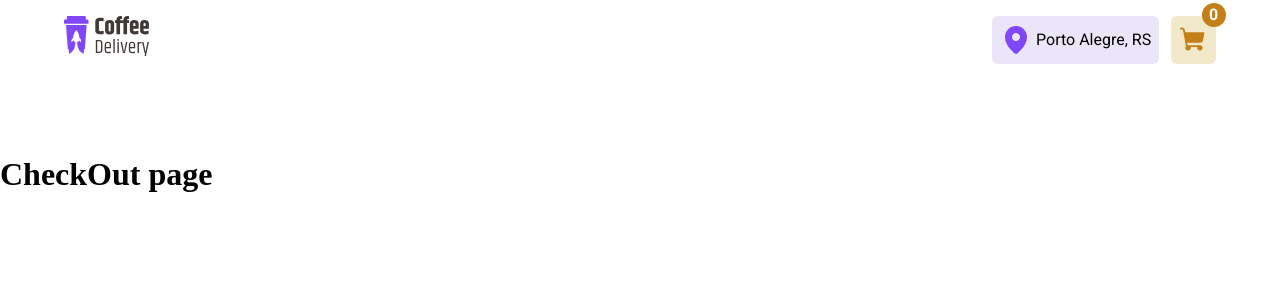
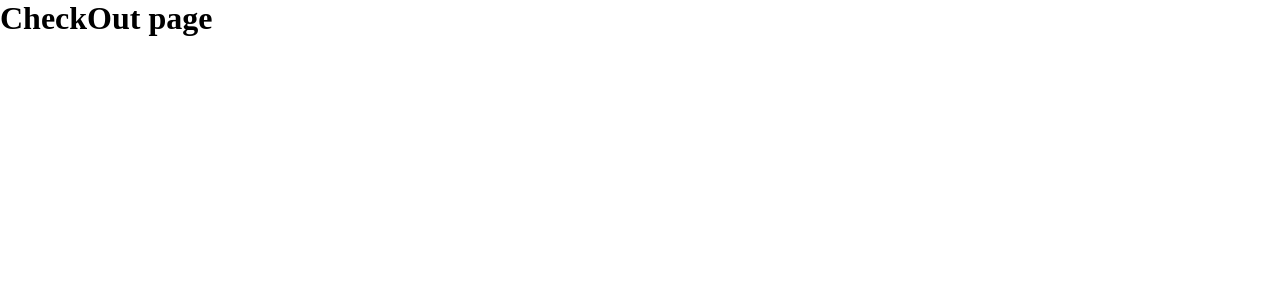
Before and after one commit to D1ogooo/CoffeeDelivery, a React (Vite) app: page /checkout in a window 1280 px wide. Shown: the top 300 px of the page. Built offline with nearby package versions, Linux system fonts and the light colour scheme.

Commit message:
parte frontal principal quase terminada

```diff
--- a/src/components/Header/index.tsx
+++ b/src/components/Header/index.tsx
@@ -1,5 +1,5 @@
 import { useCounter } from '../../hooks/useCounter'
-import { HeaderContainer, Internal } from './style'
+import { HeaderContainer, Internal, DivCart, LogoSection } from './style'
 import Logo from '../../images/Logo.svg'
 import IconLcal from '../../images/Icon_local.svg'
 import YellowCart from '../../images/IconCard_yellow.svg'
@@ -12,20 +12,20 @@ export const Header = () => {
    <div style={{ width: '100%', marginBottom: '5.75rem' }}>
     <HeaderContainer>
      <Internal>
-      <section>
+      <LogoSection to='/'>
        <img src={Logo} alt="" />
-      </section>
+      </LogoSection>
       <section>
        <div>
         <img src={IconLcal} alt="" />
         <p>Porto Alegre, RS</p>
        </div>
-       <div>
+       <DivCart to='/checkout'>
         <img src={YellowCart} alt="" />
         <section>
         <p>{items.length}</p>
         </section>
-       </div>
+        </DivCart>
       </section>
      </Internal>
     </HeaderContainer>
--- a/src/components/Header/style.ts
+++ b/src/components/Header/style.ts
@@ -1,7 +1,9 @@
 import styled from 'styled-components'
 import { Container } from '../../style/global'
+import { Link } from 'react-router-dom'
 
 export const HeaderContainer = styled(Container)``
+export const LogoSection = styled(Link)``
 
 export const Internal = styled.div`
  display: flex;
@@ -36,9 +38,11 @@ export const Internal = styled.div`
     line-height: 130%;
    }
   }
+ }
+`
 
-  div:nth-child(2) {
-   cursor: pointer;
+export const DivCart = styled(Link)`
+ cursor: pointer;
    display: flex;
    padding: .5rem;
    justify-content: center;
@@ -68,6 +72,4 @@ export const Internal = styled.div`
     width: 1.8rem;
     height: 1.8rem;
    }
-  }
- }
 `
--- a/src/main.tsx
+++ b/src/main.tsx
@@ -1,20 +1,18 @@
-import React from 'react'
-import ReactDOM from 'react-dom/client'
-import { GlobalStyle } from './style/global.ts'
-import { ThemeProvider } from 'styled-components'
-import { Theme } from './style/theme.ts'
-import { CoffeeRoutes } from './routes/index.tsx'
-import { DefaultLayout } from './layouts/DefaultLayout.tsx'
-import { CounterProvider } from './hooks/useCounter.tsx'
+import React from 'react';
+import ReactDOM from 'react-dom/client';
+import { GlobalStyle } from './style/global.ts';
+import { ThemeProvider } from 'styled-components';
+import { Theme } from './style/theme.ts';
+import { CoffeeRoutes } from './routes/index.tsx';
+import { CounterProvider } from './hooks/useCounter.tsx';
 
 ReactDOM.createRoot(document.getElementById('root')!).render(
   <React.StrictMode>
-   <CounterProvider>
-   <ThemeProvider theme={Theme}>
-    <DefaultLayout/>
-     <CoffeeRoutes/>
-     <GlobalStyle/>
-   </ThemeProvider>
-   </CounterProvider>
-  </React.StrictMode>,
-)
+    <CounterProvider>
+      <ThemeProvider theme={Theme}>
+       <CoffeeRoutes />
+       <GlobalStyle />
+      </ThemeProvider>
+    </CounterProvider>
+  </React.StrictMode>
+);
--- a/src/pages/Home/index.tsx
+++ b/src/pages/Home/index.tsx
@@ -1,3 +1,4 @@
+import { Header } from '../../components/Header';
 import { FirstSectionInSection, Main, SecondSectionInSection, Coffees, Tipos } from './style';
 import { Container } from '../../style/global';
 import { Contador } from '../../components/Contador';
@@ -10,6 +11,8 @@ import QuartoDetail from '../../images/cafe_icon.svg'
 
 function Home() {
   return (
+   <>
+    <Header/>
     <Container>
       <Main>
         <div className="left">
@@ -64,7 +67,8 @@ function Home() {
         </section>
       </Coffees>
     </Container>
-  );
+   </>
+  )
 }
 
 export default Home;
```
Also changed, not shown: src/routes/index.tsx (+12 -12 lines).
